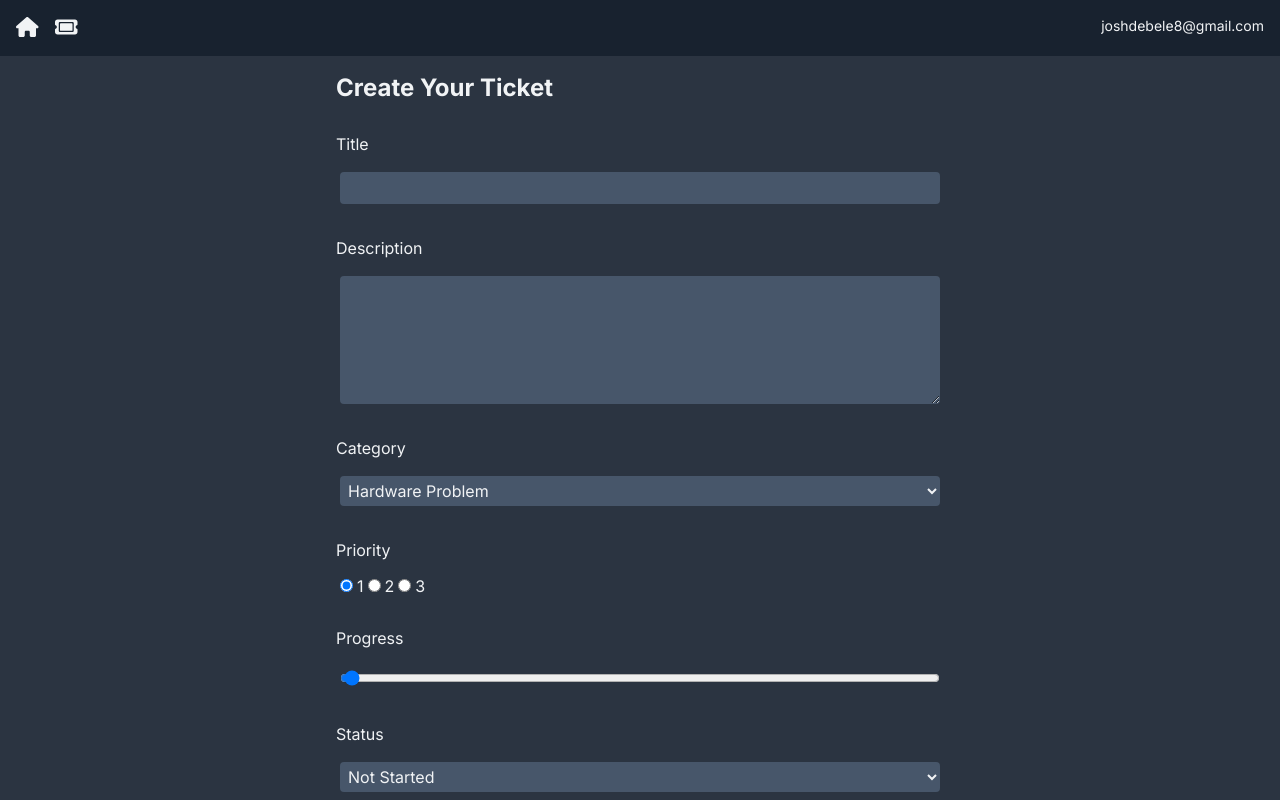
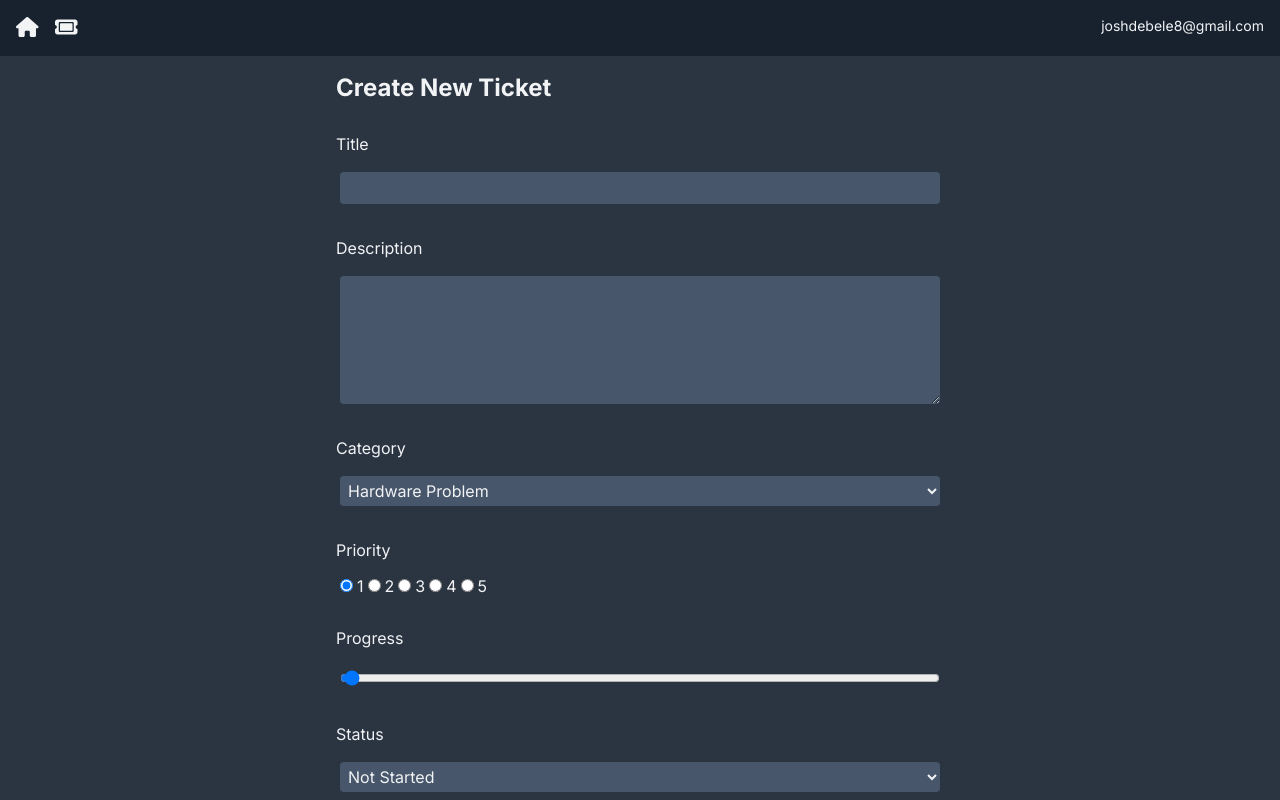
Before and after one commit to JoshCodeAligator/josh-ticket-app, a Next.js app: page /TicketPage/new in a window 1280 px wide. Built offline with nearby package versions, Linux system fonts and the light colour scheme.

Commit message:
Last few minor changes

```diff
--- a/app/(components)/TicketForm.jsx
+++ b/app/(components)/TicketForm.jsx
@@ -1,50 +1,10 @@
 "use client";
-
 import { useRouter } from "next/navigation";
 import React, { useState } from "react";
 
 const TicketForm = ({ ticket }) => {
   const EDITMODE = ticket._id === "new" ? false : true;
   const router = useRouter();
-
-  const handleChange = (e) => {
-    const value = e.target.value;
-    const name = e.target.name;
-
-    setFormData((prevState) => ({
-      ...prevState,
-      [name]: value,
-    }));
-  };
-
-  const handleSubmit = async (e) => {
-    e.preventDefault();
-
-    if (EDITMODE) {
-      const res = await fetch(`/api/Tickets/${ticket._id}`, {
-        method: "PUT",
-        body: JSON.stringify({ formData }),
-        "Content-type": "application/json",
-      });
-
-      if (!res.ok) {
-        throw new Error("Failed to Update Ticket.");
-      }
-    } else {
-      const res = await fetch("/api/Tickets", {
-        method: "POST",
-        body: JSON.stringify({ formData }),
-        "Content-type": "application/json",
-      });
-
-      if (!res.ok) {
-        throw new Error("Failed to create Ticket.");
-      }
-    }
-
-    router.refresh();
-    router.push("/");
-  };
   const startingTicketData = {
     title: "",
     description: "",
@@ -64,14 +24,62 @@ const TicketForm = ({ ticket }) => {
   }
 
   const [formData, setFormData] = useState(startingTicketData);
+
+  const handleChange = (e) => {
+    const value = e.target.value;
+    const name = e.target.name;
+
+    setFormData((preState) => ({
+      ...preState,
+      [name]: value,
+    }));
+  };
+
+  const handleSubmit = async (e) => {
+    e.preventDefault();
+
+    if (EDITMODE) {
+      const res = await fetch(`/api/Tickets/${ticket._id}`, {
+        method: "PUT",
+        headers: {
+          "Content-type": "application/json",
+        },
+        body: JSON.stringify({ formData }),
+      });
+      if (!res.ok) {
+        throw new Error("Failed to update ticket");
+      }
+    } else {
+      const res = await fetch("/api/Tickets", {
+        method: "POST",
+        body: JSON.stringify({ formData }),
+        //@ts-ignore
+        "Content-Type": "application/json",
+      });
+      if (!res.ok) {
+        throw new Error("Failed to create ticket");
+      }
+    }
+
+    router.refresh();
+    router.push("/");
+  };
+
+  const categories = [
+    "Hardware Problem",
+    "Software Problem",
+    "Application Deveopment",
+    "Project",
+  ];
+
   return (
-    <div className="flex justify-center">
+    <div className=" flex justify-center">
       <form
+        onSubmit={handleSubmit}
+        method="post"
         className="flex flex-col gap-3 w-1/2"
-        method="post"
-        onSubmit={handleSubmit}
       >
-        <h3>{EDITMODE ? "Update your Ticket" : "Create Your Ticket"}</h3>
+        <h3>{EDITMODE ? "Update Your Ticket" : "Create New Ticket"}</h3>
         <label>Title</label>
         <input
           id="title"
@@ -90,16 +98,17 @@ const TicketForm = ({ ticket }) => {
           value={formData.description}
           rows="5"
         />
-
         <label>Category</label>
         <select
           name="category"
           value={formData.category}
           onChange={handleChange}
         >
-          <option value="Hardware Problem">Hardware Problem</option>
-          <option value="Software Problem">Software Problem</option>
-          <option value="Project">Project</option>
+          {categories?.map((category, _index) => (
+            <option key={_index} value={category}>
+              {category}
+            </option>
+          ))}
         </select>
 
         <label>Priority</label>
@@ -113,7 +122,6 @@ const TicketForm = ({ ticket }) => {
             checked={formData.priority == 1}
           />
           <label>1</label>
-
           <input
             id="priority-2"
             name="priority"
@@ -123,7 +131,6 @@ const TicketForm = ({ ticket }) => {
             checked={formData.priority == 2}
           />
           <label>2</label>
-
           <input
             id="priority-3"
             name="priority"
@@ -133,6 +140,24 @@ const TicketForm = ({ ticket }) => {
             checked={formData.priority == 3}
           />
           <label>3</label>
+          <input
+            id="priority-4"
+            name="priority"
+            type="radio"
+            onChange={handleChange}
+            value={4}
+            checked={formData.priority == 4}
+          />
+          <label>4</label>
+          <input
+            id="priority-5"
+            name="priority"
+            type="radio"
+            onChange={handleChange}
+            value={5}
+            checked={formData.priority == 5}
+          />
+          <label>5</label>
         </div>
         <label>Progress</label>
         <input
@@ -152,7 +177,7 @@ const TicketForm = ({ ticket }) => {
         </select>
         <input
           type="submit"
-          className="btn"
+          className="btn max-w-xs"
           value={EDITMODE ? "Update Ticket" : "Create Ticket"}
         />
       </form>
```
